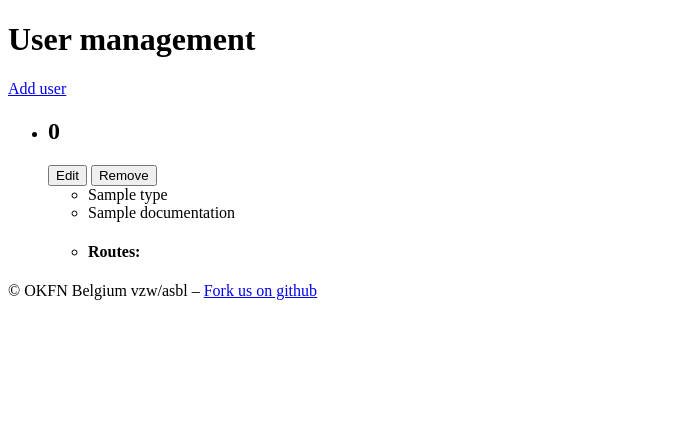
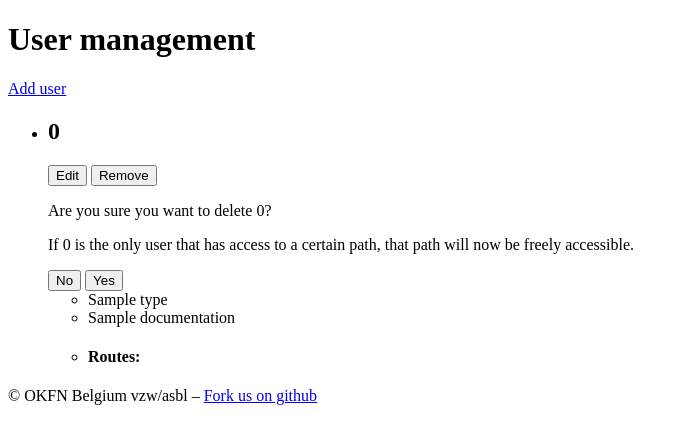
Before and after one commit to tdt/tdt-UI, a PHP site: template public/views/userlist.twig in a window 1280 px wide. Shown: the part 114-558 px from the top of the page, without its empty margins (0-688 px from the left). Run offline with PHP 8.4, Linux system fonts and the light colour scheme; the template is opened without the code that fills it: most values are stand-ins (such as "Sample title", 1, 10 or a date in 2020); some libraries are stand-ins or nearby versions.

Commit message:
Add info dialogs and hide result area in test mapping if there is no result yet

```diff
--- a/public/views/tdtinput.twig
+++ b/public/views/tdtinput.twig
@@ -28,7 +28,7 @@
 
             <br />
 
-            <textarea id="result" cols="100" rows="20" style="width: 99.5%; height: 110px;"></textarea> <br />
+            <textarea id="result" cols="100" rows="20" style="width: 99.5%; height: 110px; display: none"></textarea> <br />
 
             <div id="error" style="display:none; color:red; font-style: italic"></div>  <br />
 
@@ -104,6 +104,7 @@
                         success: function(data, status){
                             $("#error").hide();
                             $("#result").val(data);
+                            $("#result").show();
                         },
                         error : function(data){
                             $("#error").html("Error "+data.status+": "+data.statusText).show();
--- a/public/views/userlist.twig
+++ b/public/views/userlist.twig
@@ -27,7 +27,18 @@
                             <input type="hidden" name="oldname" value="{{username}}">
                             <div class="buttons" id="remuser">
                                 <button class="btn btn-mini" type="submit" name="edit" value="edit">Edit</button>
-                                <button class="btn btn-mini" type="submit" name="remove" value="remove">Remove</button>
+                                <button href="#deleteModal" class="btn btn-mini"  data-toggle="modal">Remove</button>
+                            </div>
+                            <!-- Popup when trying to delete a user -->
+                            <div id="deleteModal" class="modal hide fade" tabindex="-1">
+                                <div class="modal-body">
+                                    <p>Are you sure you want to delete {{username}}?</p>
+                                    <p>If {{username}} is the only user that has access to a certain path, that path will now be freely accessible.</p>
+                                </div>
+                                <div class="modal-footer">
+                                    <button class="btn" data-dismiss="modal" aria-hidden="true">No</button>
+                                    <button name="remove" value="remove" type="submit" class="btn btn-primary">Yes</button>
+                                </div>
                             </div>
                         </form>
                         <ul class="routes">
@@ -52,7 +63,6 @@
 
             </div>
         </div>
-
         {{ include('footer.twig') }}
         <script>
             $(function () {
```
Also changed, not shown: public/views/routelist.twig (+12 -1 lines).
